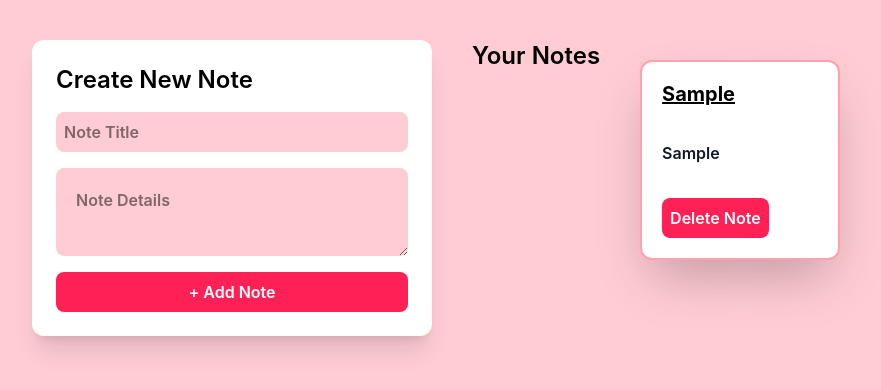
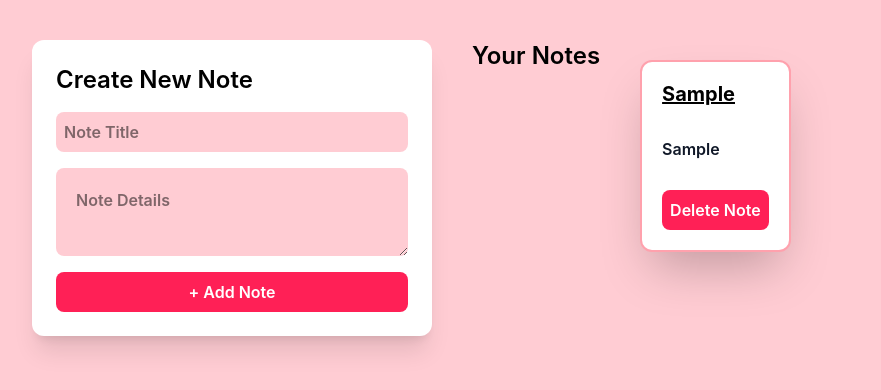
Before and after one commit to simranbali-ace04/learn-react, a React (Vite) app in the folder 13-Notes-App-project/: page / in a window 1280 px wide. Both pictures are taken after typing "Sample", "Sample" into the empty fields and a click on the button "+ Add Note". Shown: the top 390 px of the page, without its empty margins (8-889 px from the left). Built offline with nearby package versions, Linux system fonts and the light colour scheme.

Commit message:
Local storage added

```diff
--- a/13-Notes-App-project/src/App.jsx
+++ b/13-Notes-App-project/src/App.jsx
@@ -2,18 +2,21 @@ import React, { useState } from "react";
 
 const App = () => {
 
+  const storedData = localStorage.getItem('task');
+  const initialTask = storedData ? JSON.parse(storedData) : [];
   const [title, setTitle] = useState('');
   const [details, setDetails] = useState('');
-  const [task, setTask] = useState([]);
+  const [task, setTask] = useState(initialTask);
 
   const handleSubmit = (e) => {
-    e.preventDefault(e);
+    e.preventDefault();
     console.log(title);
     console.log(details);
 
     const copyTask = [...task];
     copyTask.push({ title, details });
     setTask(copyTask);
+    localStorage.setItem('task', JSON.stringify(copyTask));
 
     setTitle('');
     setDetails('');
@@ -23,7 +26,7 @@ const App = () => {
     const copyTask = [...task];
     copyTask.splice(idx,1);
     setTask(copyTask);
-
+    localStorage.setItem('task', JSON.stringify(copyTask));
   }
 
 
@@ -58,10 +61,10 @@ const App = () => {
       <div className=" flex-1 flex flex-wrap gap-4 mt-5 content-start">
 
       {task.map(function (elem, index) {
-        return <div key={index} className="bg-white h-50 w-50 rounded-xl border-2 border-rose-300 shadow-2xl p-5 flex flex-col items-start relative justify-between">
+        return <div key={index} className="bg-white min-h-48 max-w-48 rounded-xl border-2 border-rose-300 shadow-2xl p-5 flex flex-col items-start relative justify-between">
           <h3 className="font-bold text-xl leading-tight underline">{elem.title}</h3>
           <p className="mt-2 leading-tight text-gray-900">{elem.details}</p>
-          <button onClick={deleteNote} className="bg-rose-500 text-white p-2 rounded-lg hover:bg-rose-600 mt-2 ">
+          <button onClick={() => deleteNote(index)} className="bg-rose-500 text-white p-2 rounded-lg hover:bg-rose-600 mt-2 ">
             Delete Note
           </button>
         </div>
```
